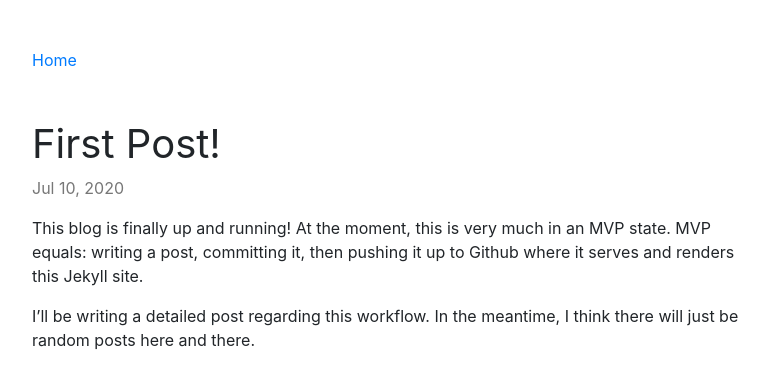
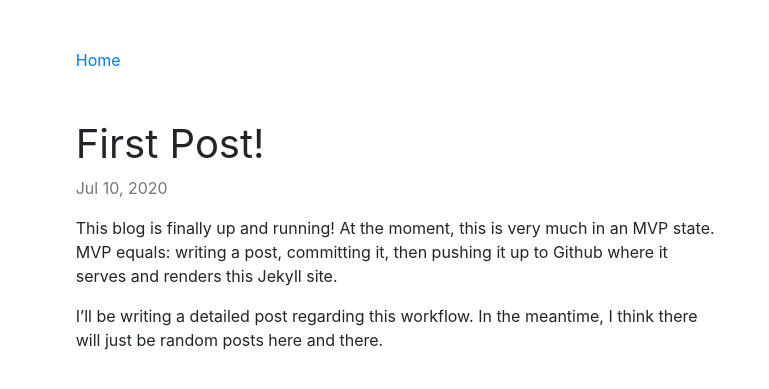
Before and after one commit to JQuizzle/jquizzle.github.io, a Jekyll site: the page built from _posts/2020-07-10-first-blog-post.md, in a window 1280 px wide. Shown: the top 389 px of the page, without its empty margins (243-1012 px from the left). Built offline with Jekyll 4.4.1, drawn with Linux system fonts in a browser that asks for light colours; nearby versions of some CDN libraries.

Commit message:
Full width images in posts now available

```diff
--- a/_layouts/post.html
+++ b/_layouts/post.html
@@ -1,9 +1,10 @@
 ---
 layout: default
 ---
+<div class="post-align">
 
 <div class="row mt-1">
-    <div class="col-md-4 offset-md-2">
+    <div class="col-md-10 offset-md-1 post">
         {% if page.url != "/" %}
             <a href="/">Home</a>
         {% endif %}
@@ -11,10 +12,12 @@ layout: default
 </div>
 
 <div class="row mt-5">
-    <div class="col-md-8 offset-md-2">
-        <h1 class="post-title">{{ page.title }}</h1>
-        <p class="post-meta">{{ page.date | date: '%b %d, %Y' }}</p>
-        {{ content }}
+    <div class="col-md-10 offset-md-1">
+
+            <h1 class="post-title">{{ page.title }}</h1>
+            <p class="post-meta">{{ page.date | date: '%b %d, %Y' }}</p>
+            {{ content }}
+        </div>
 
         <!-- center text to be width 60% of page -->
         <!-- images to be width 100% of page -->
--- a/assets/css/theme.css
+++ b/assets/css/theme.css
@@ -34,6 +34,14 @@ body {
 .card-image {
     max-height: 500px;
 }
+.post-align {
+    margin-left: 15%;
+    margin-right: 15%;
+}
+.post-align figure {
+    margin-left: -15%;
+    margin-right: -15%;
+}
 p img {
     width: 100%;
 }
```
Also changed, not shown: _drafts/test-full-image.md (added, +19 -0 lines), _drafts/test-lazyload.md (+5 -0 lines).
